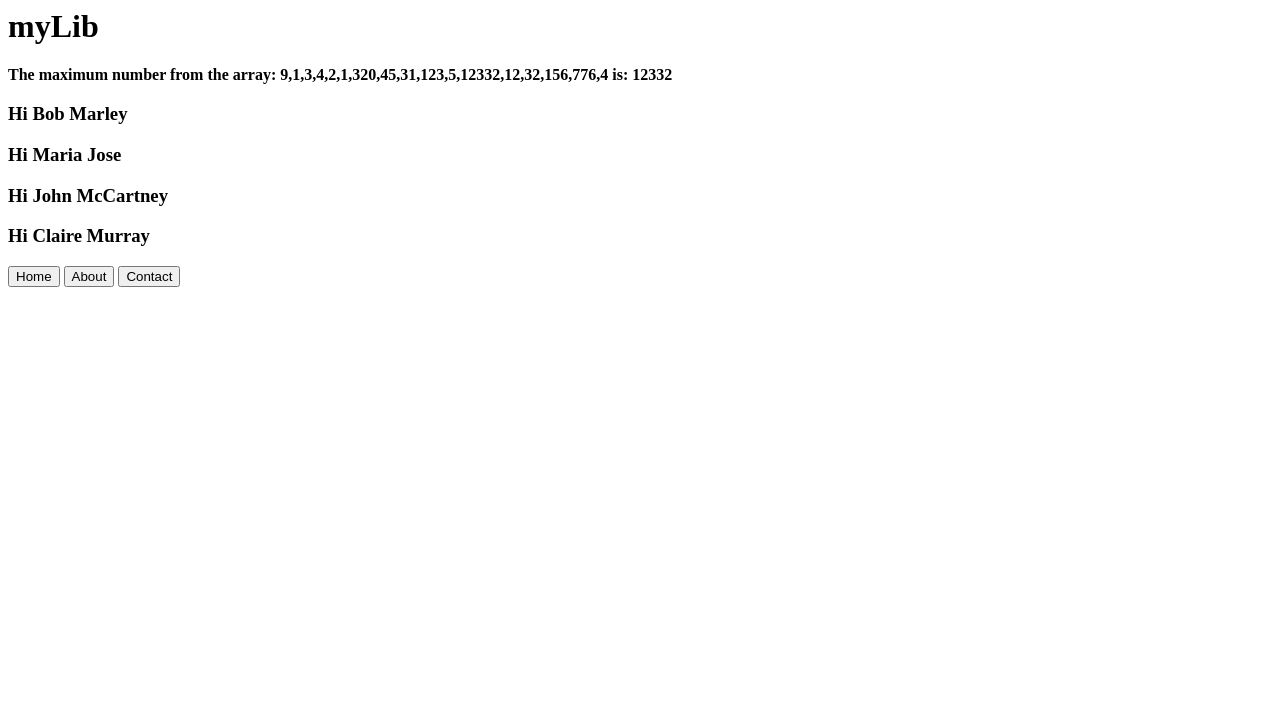
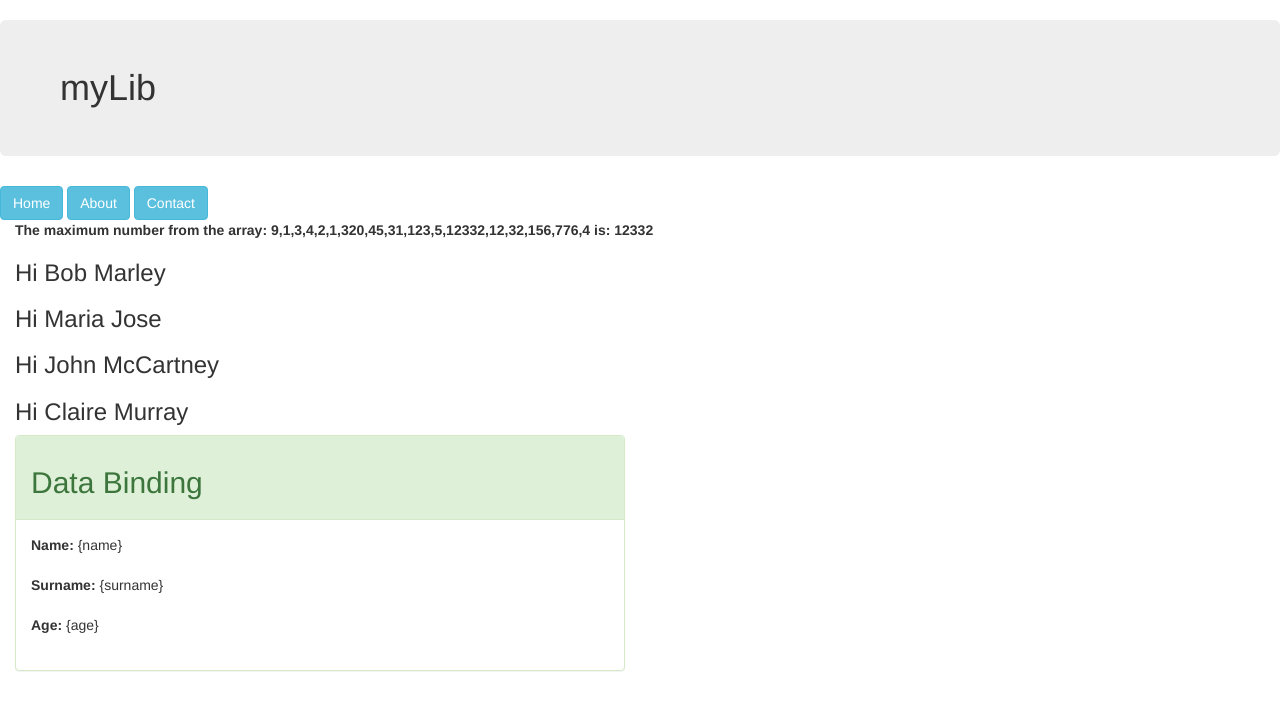
Before and after one commit to gabrielfreire/js-library, a website: page index.html in a window 1280 px wide. Drawn offline with nearby package versions, Linux system fonts and the light colour scheme.

Commit message:
Bootstrap addition, html refactoring and data binding feature

```diff
--- a/index.html
+++ b/index.html
@@ -2,19 +2,52 @@
 
 <head>
     <title>My Library</title>
+    <link rel="stylesheet" href="node_modules/bootstrap/dist/css/bootstrap.min.css">
 </head>
 
 <body>
-    <h1>myLib</h1>
-    <!--Lib tests-->
-    <div id="content"></div>
-    <!--Router buttons-->
-    <button lib-route="/">Home</button>
-    <button lib-route="/about">About</button>
-    <button lib-route="/contact">Contact</button>
-    <!-- VIEW -->
-    <div lib-view></div>
+    <div class="container-fluid">
+        <div class="row">
+            <h1 class="jumbotron">myLib</h1>
+        </div>
+        <div class="row">
+            <!--Router buttons-->
+            <button class="btn btn-md btn-info" lib-route="/">Home</button>
+            <button class="btn btn-md btn-info" lib-route="/about">About</button>
+            <button class="btn btn-md btn-info" lib-route="/contact">Contact</button>
+        </div>
+        <!--Lib tests-->
+        <div id="content"></div>
+        <!-- VIEW -->
+        <div lib-view></div>
+        <!--Data binding representation-->
+        <div class="row">
+            <div class="col-md-6">
+                <div class="panel panel-success">
+                    <div class="panel-heading">
+                        <h2>Data Binding</h2>
+                    </div>
+                    <div class="panel-body">
+                        <div class="form-group">
+                            <label>Name:</label>
+                            <span lib-bind>{name}</span>
+                        </div>
+                        <div class="form-group">
+                            <label>Surname:</label>
+                            <span lib-bind>{surname}</span>
+                        </div>
+                        <div class="form-group">
+                            <label>Age:</label>
+                            <span lib-bind>{age}</span>
+                        </div>
+                    </div>
+                </div>
+            </div>
+        </div>
+    </div>
 
+    <script src="node_modules/jquery/dist/jquery.min.js"></script>
+    <script src="node_modules/bootstrap/dist/js/bootstrap.min.js"></script>
     <script src="js/main.js"></script>
     <script src="js/User.js"></script>
     <script src="js/libTest.js"></script>
--- a/js/libTest.js
+++ b/js/libTest.js
@@ -42,3 +42,11 @@ m.router([{
         template: '<h1>This is the Contact Page</h1>'
     }
 ]);
+//Data Binding object
+var values = {
+    name: 'Gabriel',
+    age: 27,
+    surname: 'Freire'
+}
+
+m.bind(values);
--- a/js/main.js
+++ b/js/main.js
@@ -8,22 +8,26 @@
     //---------------------------
     //Default view for the router feature
     var view = document.querySelector('[lib-view]') || '',
+        binder = Array.from(document.querySelectorAll('[lib-bind]')),
         //new an Object
         myLib = function(ar) { return new myLib.init(ar); },
         Router = function(routes) { this.routes = routes; };
+
     //---------------------------
     //General METHODS
     //---------------------------
     //This method will change the browse location path to match with the attribute value of the button
     function _navigate(event) {
+        console.log(event.target.attributes);
         //get the current path  global = window
         var currentPath = global.location.pathname,
             //get the attribute value of the current button
-            route = event.target.attributes[0].value,
+            route = event.target.attributes['lib-route'].value,
             //compare it with the array of routes to find
             routeInfo = router.routes.filter(function(r) {
                 return r.path === route;
             })[0];
+
         //if no route was found, 404 page
         if (!routeInfo) {
 
@@ -44,9 +48,26 @@
         var route = router.routes.filter(function(r) { return r.path === currentPath; })[0];
         return route;
     }
+    //this method will return true if the content in HTML is a string interpolation binder
+    function _isBinder(content) {
+        return content.indexOf('{') > -1 && content.lastIndexOf('}') > -1;
+    }
     //------------------------
 
     myLib.prototype = {
+        /**
+         * Data bind feature: receives an object from the controller and sync its properties with the bind elements
+         */
+        bind: function(values) {
+            for (var properties in values) {
+                for (var i = 0; i < binder.length; i++) {
+                    var binderValue = _isBinder(binder[i].textContent) ? binder[i].textContent.slice(1, binder[i].textContent.lastIndexOf('}')) : null;
+                    if (properties === binderValue) {
+                        binder[i].textContent = values[properties];
+                    }
+                }
+            }
+        },
         /**
          * Method that creates a router
          * @param r: routes array
@@ -177,6 +198,9 @@
     };
 
 
+    console.log(binder[0], ' < binder');
+    console.log(binder[0].textContent, ' < binder content');
+    console.log(_isBinder(binder[0].textContent), ' < isBinder?');
     //Constructor function for the library
     myLib.init = function(ar) {
 
--- a/package.json
+++ b/package.json
@@ -5,7 +5,7 @@
   "main": "index.js",
   "scripts": {
     "test": "echo \"Error: no test specified\" && exit 1",
-        "start": "node server.js"
+    "start": "node index.js"
   },
   "repository": {
     "type": "git",
@@ -20,6 +20,8 @@
     "express": "^4.14.1"
   },
   "dependencies": {
+    "bootstrap": "^3.3.7",
+    "jquery": "^3.2.1",
     "morgan": "^1.8.0"
   },
   "homepage": "https://github.com/gabrielfreire/js-library#readme"
```
Lines whose indentation alone changed are shown as unchanged.
